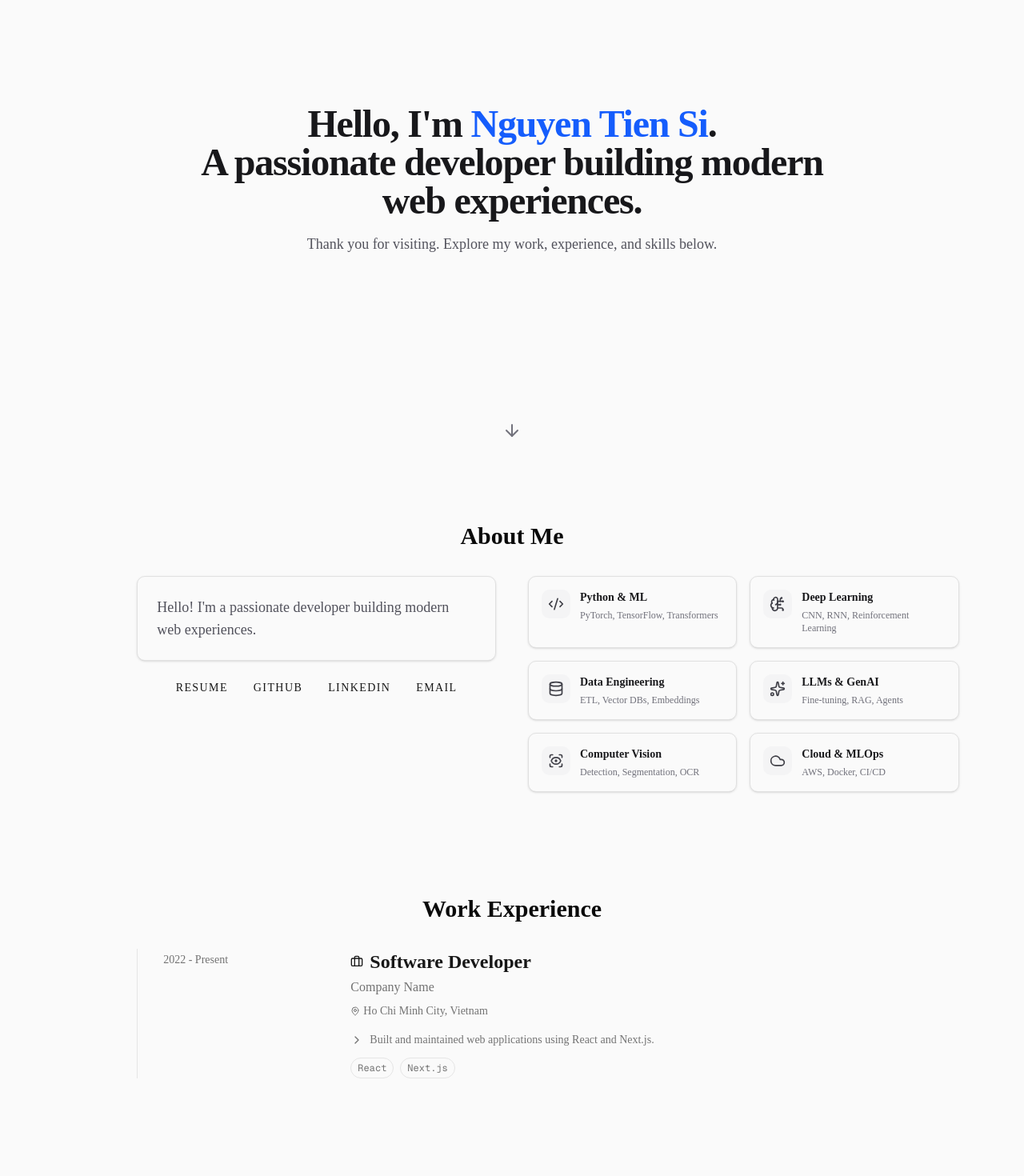
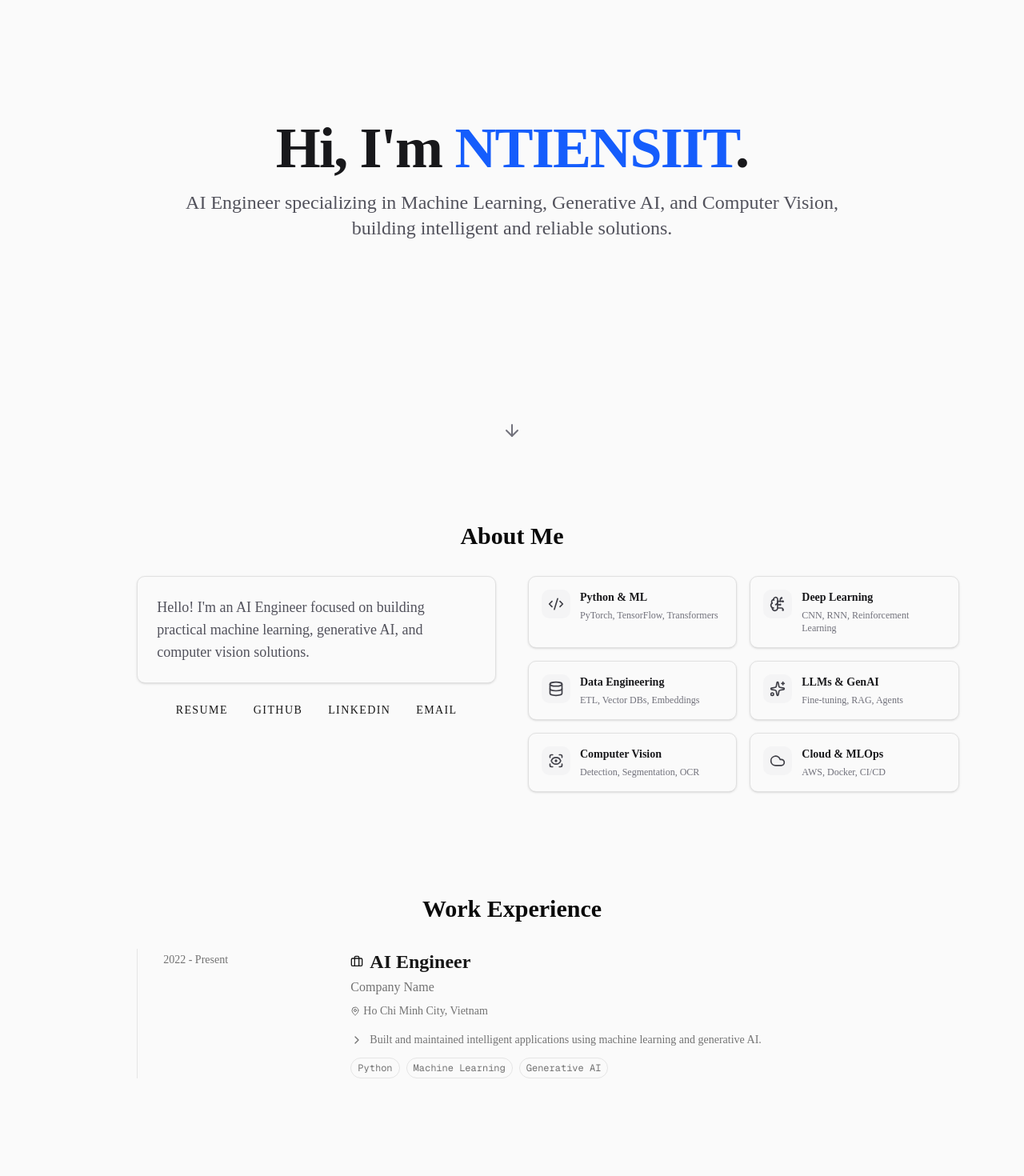
Before and after one commit to ntiensiit/portfolio, a Next.js app in the folder fe/: page / in a window 1280 px wide. Shown: the part 200-1670 px from the top of the page at 80% size. Built offline with nearby package versions, Linux system fonts and the light colour scheme.

Commit message:
feat: update personal branding in About, Experience, and Welcome components to reflect AI Engineer focus

```diff
--- a/fe/src/components/About.tsx
+++ b/fe/src/components/About.tsx
@@ -8,7 +8,8 @@ export default function About () {
         <div>
           <div className="rounded-lg border border-black/10 p-6 shadow-sm dark:border-white/10">
             <p className="text-lg text-zinc-600 dark:text-zinc-400">
-              Hello! I&apos;m a passionate developer building modern web experiences.
+              Hello! I&apos;m an AI Engineer focused on building practical machine learning,
+              generative AI, and computer vision solutions.
             </p>
           </div>
           <div className="mt-6 flex flex-wrap justify-center gap-x-8 gap-y-4 text-sm uppercase tracking-widest text-neutral-900 dark:text-white">
--- a/fe/src/components/Experience.tsx
+++ b/fe/src/components/Experience.tsx
@@ -2,11 +2,11 @@ import { Briefcase, ChevronRight, MapPin } from "lucide-react";
 
 const experiences = [
   {
-    role: "Software Developer",
+    role: "AI Engineer",
     company: "Company Name",
     period: "2022 - Present",
-    points: ["Built and maintained web applications using React and Next.js."],
-    tags: ["React", "Next.js"],
+    points: ["Built and maintained intelligent applications using machine learning and generative AI."],
+    tags: ["Python", "Machine Learning", "Generative AI"],
   },
 ];
 
--- a/fe/src/components/Welcome.tsx
+++ b/fe/src/components/Welcome.tsx
@@ -3,12 +3,12 @@ import { ArrowDown } from "lucide-react";
 export default function Welcome() {
   return (
     <section id="welcome" className="relative flex min-h-[calc(100vh-73px)] flex-col justify-center px-6 py-16 text-center">
-      <h1 className="text-4xl font-bold tracking-tight text-zinc-900 dark:text-zinc-50 sm:text-5xl">
-        Hello, I&apos;m <span className="text-blue-600 dark:text-blue-400">Nguyen Tien Si</span>.<br />
-        A passionate developer building modern web experiences.
+      <h1 className="text-4xl font-bold tracking-tight text-zinc-900 dark:text-zinc-50 md:text-6xl lg:text-7xl">
+        Hi, I&apos;m <span className="text-blue-600 dark:text-blue-400">NTIENSIIT</span>.
       </h1>
-      <p className="mx-auto mt-4 max-w-xl text-lg text-zinc-600 dark:text-zinc-400">
-        Thank you for visiting. Explore my work, experience, and skills below.
+      <p className="mt-4 text-xl text-zinc-600 dark:text-zinc-400 sm:text-2xl">
+        AI Engineer specializing in Machine Learning, Generative AI, and Computer Vision,
+        building intelligent and reliable solutions.
       </p>
       <div className="absolute bottom-8 left-1/2 -translate-x-1/2 animate-bounce">
         <a href="#about" className="text-zinc-500 transition-colors hover:text-zinc-900 dark:text-zinc-400 dark:hover:text-zinc-50" aria-label="Scroll to About">
```
